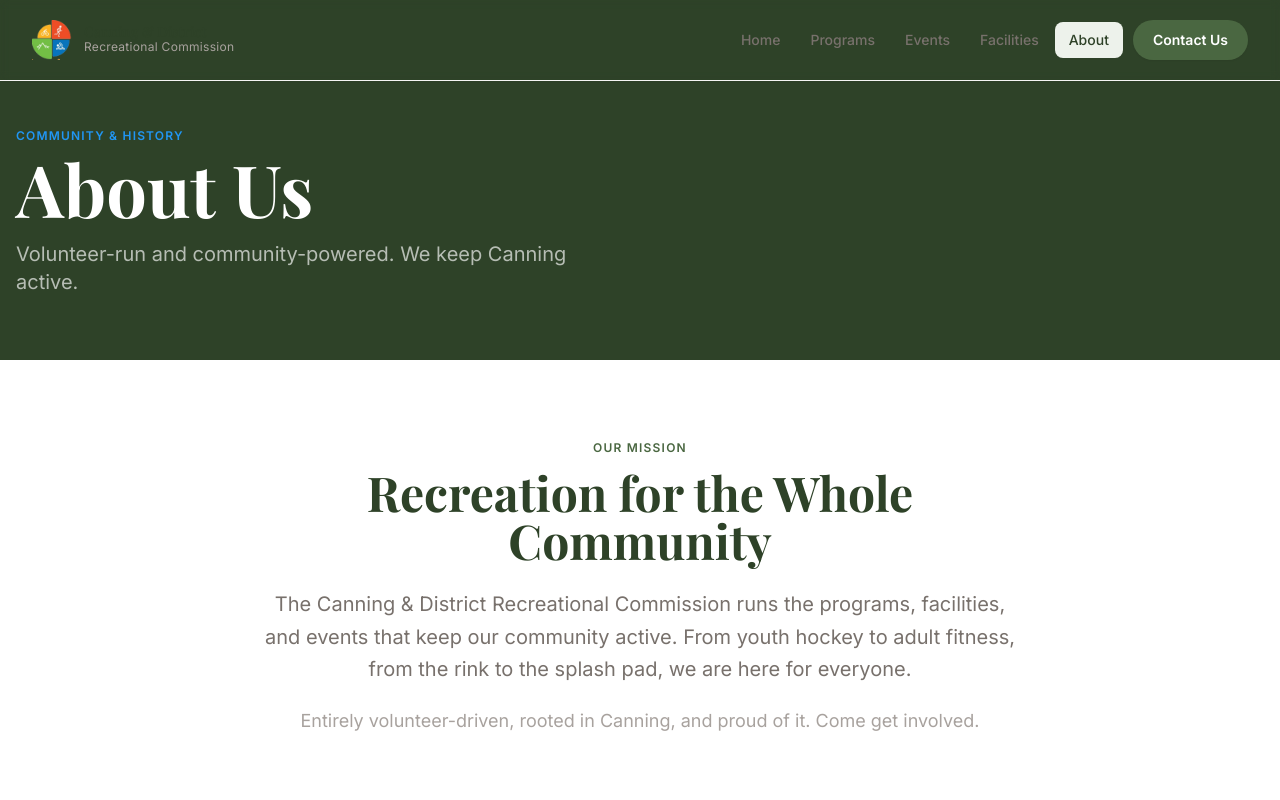
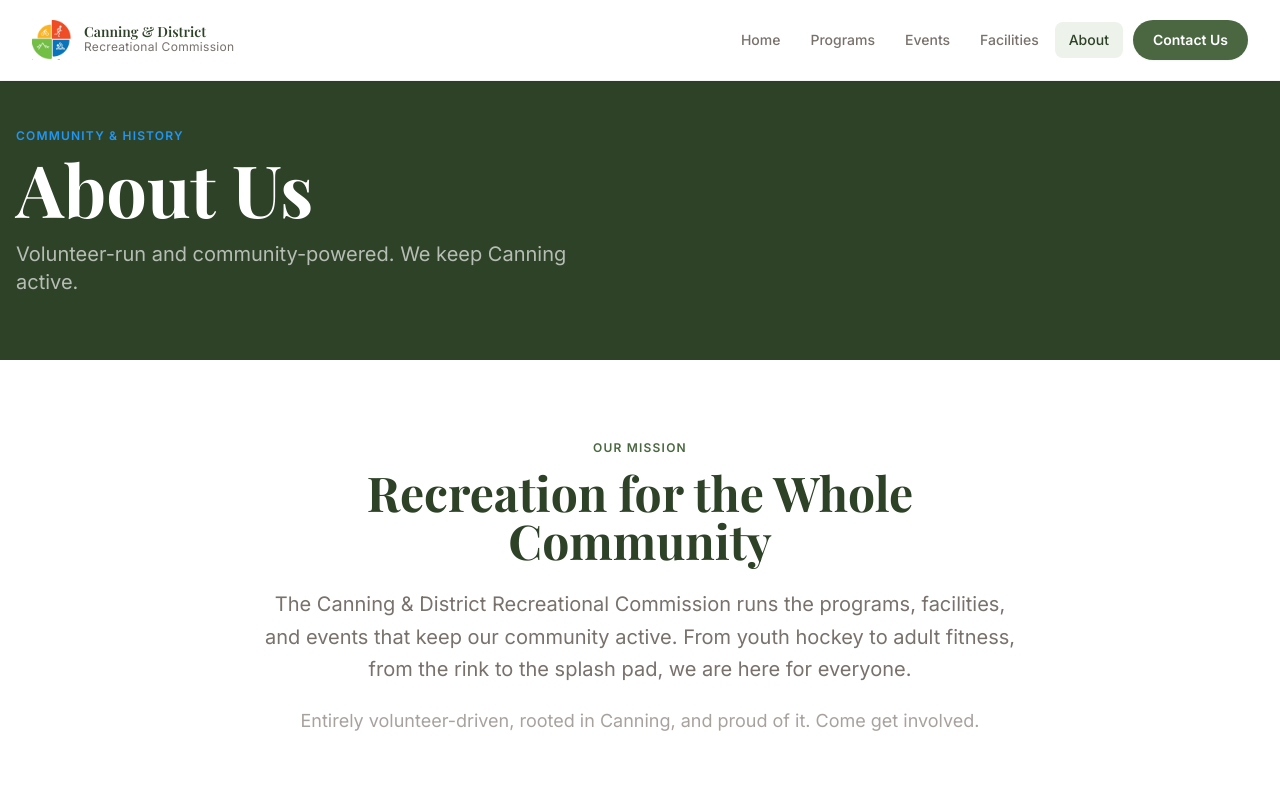
Before and after one commit to jfitch93/CanningRecreation, a Next.js app: page /about in a window 1280 px wide. Shown: the top 800 px of the page. Built offline with nearby package versions, Linux system fonts and the light colour scheme.

Commit message:
Rewrite nav transparency logic — solid bg-white on all non-home pages
Co-Authored-By: Claude Sonnet 4.6 <noreply@anthropic.com>

```diff
--- a/components/Nav.tsx
+++ b/components/Nav.tsx
@@ -27,16 +27,16 @@ export default function Nav() {
   useEffect(() => { setOpen(false) }, [pathname])
 
   const isHome = pathname === '/'
-  const solid = scrolled || !isHome
+  const transparent = isHome && !scrolled
 
   return (
     <>
       <header
-        className={`fixed top-0 left-0 right-0 z-50 ${isHome ? 'transition-all duration-300' : ''} ${
-          solid
-            ? 'bg-white/96 backdrop-blur-sm shadow-sm border-b border-stone-100'
-            : 'bg-transparent'
-        }`}
+        className={`fixed top-0 left-0 right-0 z-50 ${
+          transparent
+            ? 'bg-transparent'
+            : 'bg-white shadow-sm border-b border-stone-100'
+        } ${isHome ? 'transition-all duration-300' : ''}`}
       >
         <nav className="max-w-7xl mx-auto px-4 sm:px-6 lg:px-8 flex items-center justify-between h-16 md:h-20">
 
@@ -52,12 +52,12 @@ export default function Nav() {
             />
             <div>
               <p className={`font-display font-semibold text-sm leading-none ${
-                solid ? 'text-forest-700' : 'text-white'
+                transparent ? 'text-white' : 'text-forest-700'
               }`}>
                 Canning &amp; District
               </p>
               <p className={`text-xs tracking-wide ${
-                solid ? 'text-stone-400' : 'text-white/65'
+                transparent ? 'text-white/65' : 'text-stone-500'
               }`}>
                 Recreational Commission
               </p>
@@ -72,10 +72,10 @@ export default function Nav() {
                 href={href}
                 className={`px-3.5 py-2 rounded-lg text-sm font-medium transition-all duration-200 ${
                   pathname === href
-                    ? solid
+                    ? !transparent
                       ? 'text-forest-700 bg-forest-50'
                       : 'text-white bg-white/15'
-                    : solid
+                    : !transparent
                       ? 'text-stone-500 hover:text-forest-700 hover:bg-stone-50'
                       : 'text-white/80 hover:text-white hover:bg-white/10'
                 }`}
@@ -96,7 +96,7 @@ export default function Nav() {
             onClick={() => setOpen(v => !v)}
             aria-label={open ? 'Close menu' : 'Open menu'}
             className={`md:hidden p-2 rounded-lg transition-colors ${
-              solid ? 'text-charcoal hover:bg-stone-100' : 'text-white hover:bg-white/10'
+              !transparent ? 'text-charcoal hover:bg-stone-100' : 'text-white hover:bg-white/10'
             }`}
           >
             {open ? (
```
